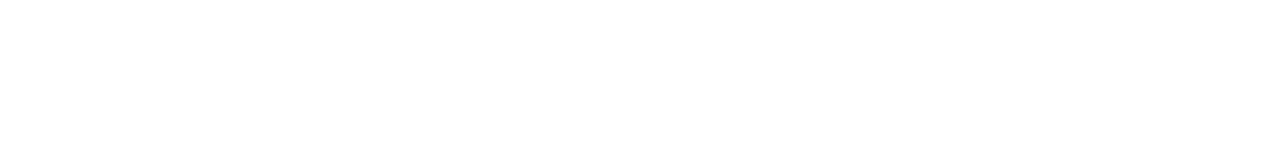
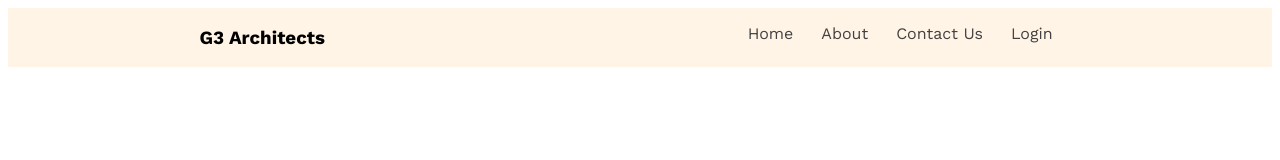
Before and after one commit to turzo7/g3-architects-website, a plain HTML site: page index.html in a window 1280 px wide. Drawn offline with nearby package versions, Linux system fonts and the light colour scheme.

Commit message:
added navbar styles

```diff
--- a/index.html
+++ b/index.html
@@ -6,7 +6,28 @@
     <title>G3 Architects</title>
     <link rel="stylesheet" href="styles/style.css">
 </head>
-<body>
+<body class="work-sans-font">
+    <header class="bg-light">
+        <nav class="navbar display-flex">
+            <h3 class="brand">G3 Architects</h3>
+            <ul class="nav-links display-flex">
 
+                <li class="nav-items"><a href="" class="nav-link gray">Home</a></li>
+
+                <li class="nav-items"><a href="" class="nav-link gray">About</a></li>
+
+                <li class="nav-items"><a href="" class="nav-link gray">Contact Us</a></li>
+
+                <li class="nav-items"><a href="" class="nav-link gray">Login</a></li>
+            </ul>
+        </nav>
+        <div class="banner"></div>
+    </header>
+    <main>
+
+    </main>
+    <footer>
+
+    </footer>
 </body>
 </html>
--- a/styles/style.css
+++ b/styles/style.css
@@ -0,0 +1,42 @@
+
+@import url('https://fonts.googleapis.com/css2?family=Work+Sans:ital,wght@0,100..900;1,100..900&display=swap');
+
+.work-sans-font{
+    font-family: "Work Sans", sans-serif;
+    font-optical-sizing: auto;
+    font-weight: <weight>;
+    font-style: normal;
+  }
+
+  .gray{
+    color: #424242;
+  }
+
+  .light-gray{
+    color: #727272;
+  }
+  .bg-light{
+    background-color: rgba(255, 144, 14, 0.1);
+  }
+
+  /* shared styles */
+  .display-flex{
+    display: flex;
+  }
+
+  /* header styles */
+  .navbar{
+justify-content: space-around;
+  }
+  /* navbar styles */
+ .nav-items{
+    list-style: none;
+    margin-right: 28px;
+ }
+ .nav-link{
+    text-decoration: none;
+ }
+ .navbar, .banner{
+    max-width: 1440px;
+    margin: 0 auto;
+ }
```
